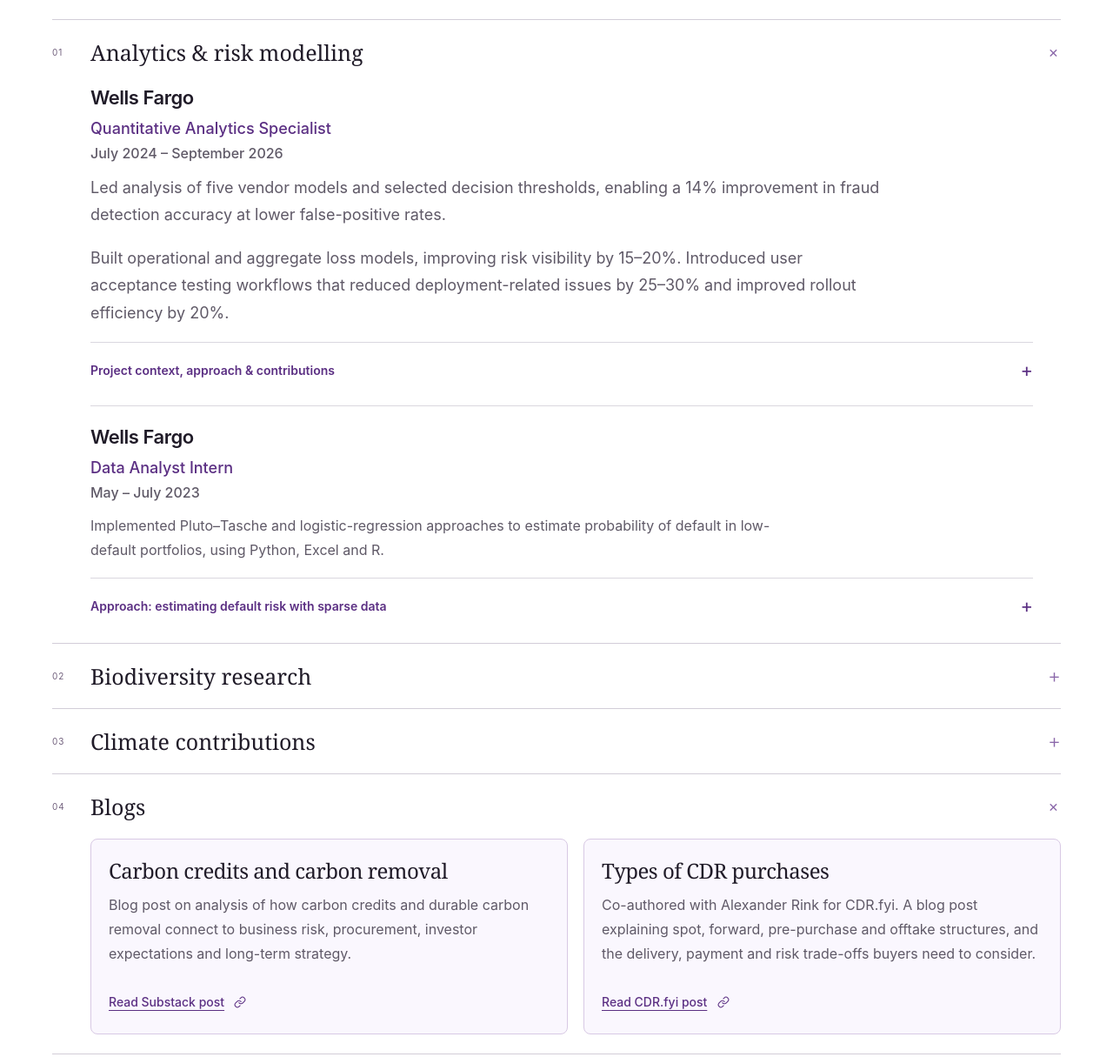
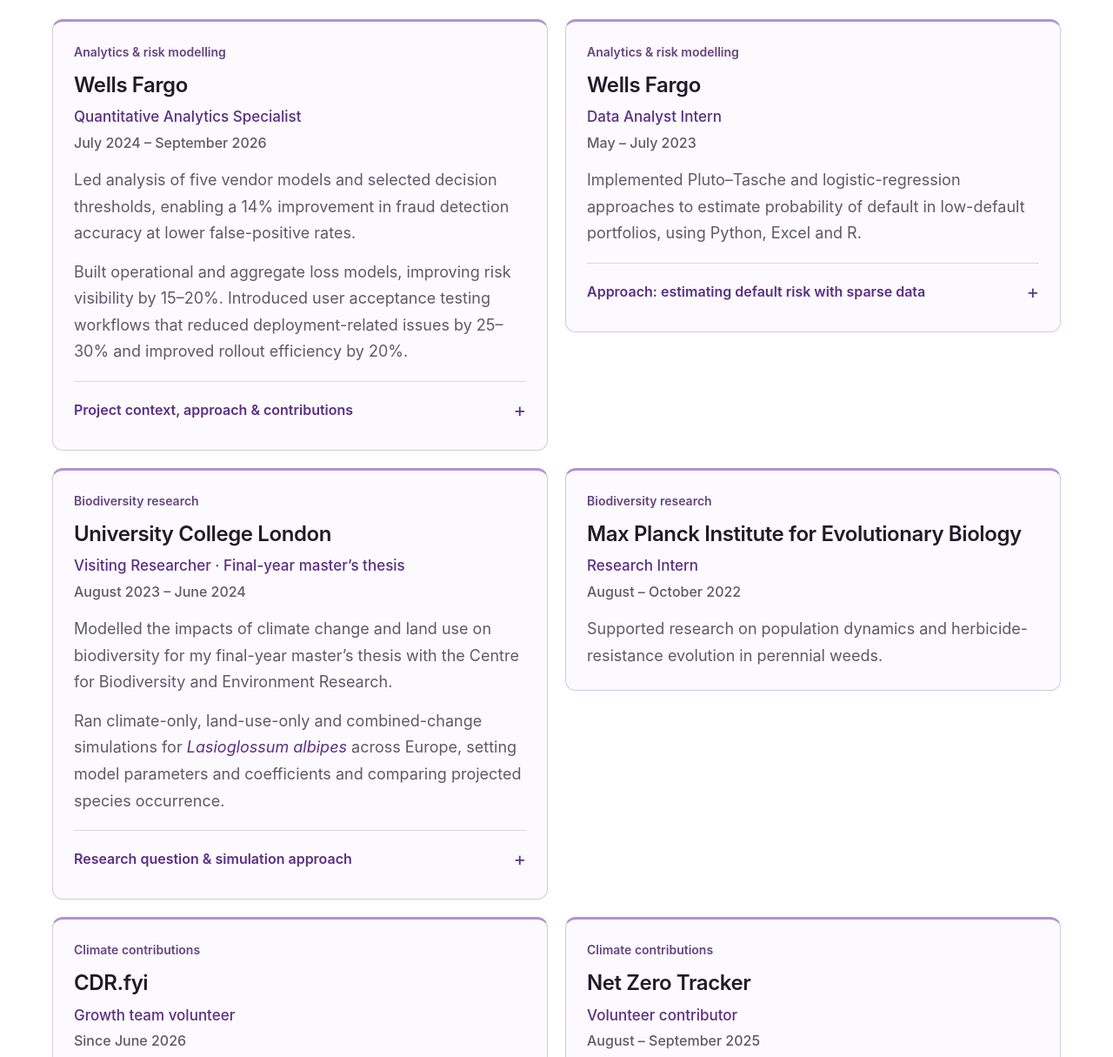
Before and after one commit to shrishtisinha8/website-personal, a plain HTML site: page public/index.html in a window 1280 px wide. Shown: the part 2222-3437 px from the top of the page at 87% size. Drawn offline with Linux system fonts and the light colour scheme.

Commit message:
Show all experience in readable cards with larger text throughout work

```diff
--- a/public/index.html
+++ b/public/index.html
@@ -12,7 +12,7 @@
   <link rel="icon" type="image/svg+xml" href="assets/favicon.svg?v=5">
   <link rel="stylesheet" href="styles.css?v=3">
   <link rel="stylesheet" href="portrait.css?v=7">
-  <link rel="stylesheet" href="theme.css?v=6">
+  <link rel="stylesheet" href="theme.css?v=7">
   <script src="content.js?v=11" defer></script>
   <script src="app.js?v=8" defer></script>
 </head>
@@ -80,15 +80,18 @@
     </section>
     <section class="work-section" id="work" aria-labelledby="work-title"><div class="section-shell section-spacing">
       <div class="section-top"><div><p class="eyebrow">02 / WORK & RÉSUMÉ</p><h2 id="work-title">Work, research<br><em>& contributions.</em></h2></div><p class="section-aside">Selected roles, research and writing.<br>Specific contributions and results.</p></div>
-      <div class="work-layout"><div class="work-rows">
-        <details class="work-row" open>
-          <summary><span class="row-number">01</span><span>Analytics & risk modelling</span><span class="expand-icon" aria-hidden="true">+</span></summary>
-          <div class="row-body">
-            <article class="portfolio-entry experience-entry">
+      <div class="work-layout work-overview">
+        <aside class="resume-card resume-summary" aria-labelledby="resume-title">
+        <div class="resume-copy"><p class="eyebrow">EXPERIENCE &amp; CONTRIBUTIONS</p><h3 id="resume-title">My résumé</h3><p id="resume-description">Roles, research and results, with the details behind my work.</p></div>
+        <a class="button button-outline" id="resume-link" aria-disabled="true" tabindex="-1">View my résumé</a>
+      </aside>
+        <div class="experience-grid">
+            <article class="portfolio-entry experience-entry experience-card">
+              <p class="experience-category">Analytics &amp; risk modelling</p>
               <h3>Wells Fargo</h3>
               <p class="experience-meta"><span class="experience-role">Quantitative Analytics Specialist</span><span class="experience-dates">July 2024 – September 2026</span></p>
-              <p class="experience-summary">Led analysis of five vendor models and selected decision thresholds, enabling a 14% improvement in fraud detection accuracy at lower false-positive rates.</p>
-              <p class="experience-summary">Built operational and aggregate loss models, improving risk visibility by 15–20%. Introduced user acceptance testing workflows that reduced deployment-related issues by 25–30% and improved rollout efficiency by 20%.</p>
+              <p>Led analysis of five vendor models and selected decision thresholds, enabling a 14% improvement in fraud detection accuracy at lower false-positive rates.</p>
+              <p>Built operational and aggregate loss models, improving risk visibility by 15–20%. Introduced user acceptance testing workflows that reduced deployment-related issues by 25–30% and improved rollout efficiency by 20%.</p>
               <details class="experience-detail" id="wells-fargo-detail">
                 <summary><span>Project context, approach &amp; contributions</span><span class="detail-toggle" aria-hidden="true">+</span></summary>
                 <div class="experience-detail-body">
@@ -109,7 +112,8 @@
                 </div>
               </details>
             </article>
-            <article class="portfolio-entry experience-entry">
+            <article class="portfolio-entry experience-entry experience-card">
+              <p class="experience-category">Analytics &amp; risk modelling</p>
               <h3>Wells Fargo</h3>
               <p class="experience-meta"><span class="experience-role">Data Analyst Intern</span><span class="experience-dates">May – July 2023</span></p>
               <p>Implemented Pluto–Tasche and logistic-regression approaches to estimate probability of default in low-default portfolios, using Python, Excel and R.</p>
@@ -127,12 +131,8 @@
                 </div>
               </details>
             </article>
-          </div>
-        </details>
-        <details class="work-row">
-          <summary><span class="row-number">02</span><span>Biodiversity research</span><span class="expand-icon" aria-hidden="true">+</span></summary>
-          <div class="row-body">
-            <article class="portfolio-entry experience-entry">
+            <article class="portfolio-entry experience-entry experience-card">
+              <p class="experience-category">Biodiversity research</p>
               <h3>University College London</h3>
               <p class="experience-meta"><span class="experience-role">Visiting Researcher · Final-year master’s thesis</span><span class="experience-dates">August 2023 – June 2024</span></p>
               <p>Modelled the impacts of climate change and land use on biodiversity for my final-year master’s thesis with the Centre for Biodiversity and Environment Research.</p>
@@ -152,34 +152,31 @@
                 </div>
               </details>
             </article>
-            <article class="portfolio-entry experience-entry">
+            <article class="portfolio-entry experience-entry experience-card">
+              <p class="experience-category">Biodiversity research</p>
               <h3>Max Planck Institute for Evolutionary Biology</h3>
               <p class="experience-meta"><span class="experience-role">Research Intern</span><span class="experience-dates">August – October 2022</span></p>
               <p>Supported research on population dynamics and herbicide-resistance evolution in perennial weeds.</p>
             </article>
-          </div>
-        </details>
-        <details class="work-row">
-          <summary><span class="row-number">03</span><span>Climate contributions</span><span class="expand-icon" aria-hidden="true">+</span></summary>
-          <div class="row-body">
-            <article class="portfolio-entry experience-entry">
+            <article class="portfolio-entry experience-entry experience-card">
+              <p class="experience-category">Climate contributions</p>
               <h3>CDR.fyi</h3>
               <p class="experience-meta"><span class="experience-role">Growth team volunteer</span><span class="experience-dates">Since June 2026</span></p>
               <p>Co-authored CDR.fyi’s blog on spot, forward, pre-purchase and offtake structures, explaining payment timing, delivery commitments and buyer risks.</p>
               <p>Currently contributing to market reports on durable carbon removal and supporting CDR.fyi’s growth strategy and content ideation.</p>
             </article>
-            <article class="portfolio-entry experience-entry">
+            <article class="portfolio-entry experience-entry experience-card">
+              <p class="experience-category">Climate contributions</p>
               <h3>Net Zero Tracker</h3>
               <p class="experience-meta"><span class="experience-role">Volunteer contributor</span><span class="experience-dates">August – September 2025</span></p>
               <p>Helped maintain Net Zero Tracker’s public database of net-zero targets.</p>
             </article>
-          </div>
-        </details>
-        <details class="work-row" id="work-portfolio" open><summary><span class="row-number">04</span><span>Blogs</span><span class="expand-icon" aria-hidden="true">+</span></summary><div class="row-body"><p>Blog posts on carbon markets, climate and business strategy.</p></div></details>
-      </div><aside class="resume-card resume-summary" aria-labelledby="resume-title">
-        <div class="resume-copy"><p class="eyebrow">EXPERIENCE &amp; CONTRIBUTIONS</p><h3 id="resume-title">My résumé</h3><p id="resume-description">Roles, research and results, with the details behind my work.</p></div>
-        <a class="button button-outline" id="resume-link" aria-disabled="true" tabindex="-1">View my résumé</a>
-      </aside></div>
+        </div>
+        <section class="work-blogs" id="work-portfolio" aria-labelledby="work-blogs-title">
+          <h3 id="work-blogs-title">Blogs</h3>
+          <div class="row-body"><p>Blog posts on carbon markets, climate and business strategy.</p></div>
+        </section>
+      </div>
     </div></section>
     <div class="focus-stage">
     <section class="interests section-shell section-spacing" id="interests" aria-labelledby="interests-title">
--- a/public/theme.css
+++ b/public/theme.css
@@ -95,8 +95,45 @@ a.text-link::after, a.button::after { margin-left: 0; }
 
 
 
-/* Larger text for the Wells Fargo role's main contribution summary. */
-.row-body .experience-entry > p.experience-summary {
-  font-size: 1.125rem;
-  line-height: 1.75;
+
+/* All roles are visible together; project details stay optional within each card. */
+.work-layout.work-overview { display: flex; flex-direction: column; align-items: stretch; gap: 24px; }
+.experience-grid { display: grid; grid-template-columns: repeat(2, minmax(0, 1fr)); gap: 20px; align-items: start; }
+.work-section .experience-grid > .experience-card {
+  min-width: 0;
+  margin: 0;
+  padding: 24px;
+  border: 1px solid #d5c8df;
+  border-top: 3px solid #b292cc;
+  border-radius: 12px;
+  background: #fcfaff;
 }
+.experience-card .experience-category { font-size: .875rem; font-weight: 600; line-height: 1.5; color: #674380; margin: 0 0 12px; }
+.experience-card > h3 { font: 600 1.5rem/1.35 var(--sans); color: var(--ink); letter-spacing: -.4px; margin: 0 0 8px; }
+.experience-card .experience-meta { display: flex; flex-direction: column; gap: 4px; font-size: 1rem; line-height: 1.5; margin: 0 0 16px; }
+.experience-card .experience-role { font-size: 1.0625rem; color: var(--purple); font-weight: 500; }
+.experience-card .experience-dates { font-size: 1rem; color: var(--muted); font-weight: 500; }
+.experience-card > p:not(.experience-meta):not(.experience-category) { font-size: 1.125rem; line-height: 1.7; color: var(--muted); max-width: none; margin: 0 0 14px; }
+.experience-card > p:not(.experience-meta):not(.experience-category):last-child { margin-bottom: 0; }
+.experience-card .experience-detail { margin-top: 18px; }
+.experience-card .experience-detail > summary { font-size: 1rem; line-height: 1.5; }
+.experience-card .experience-detail-body p, .experience-card .detail-points { font-size: 1.125rem; line-height: 1.7; }
+.experience-card .experience-detail-body h4 { font-size: 1.125rem; }
+.experience-card .experience-detail-body .text-link { font-size: 1rem; line-height: 1.6; max-width: 100%; }
+.work-blogs { border-top: 1px solid #d5c8df; padding-top: 24px; }
+.work-blogs > h3 { font: 600 1.5rem/1.4 var(--sans); margin: 0 0 18px; }
+.work-overview #work-portfolio .row-body { padding: 0; gap: 20px; }
+.work-overview #work-portfolio .portfolio-entry { padding: 24px; }
+.work-overview #work-portfolio .portfolio-entry h3 { font-size: 1.5rem; }
+.work-overview #work-portfolio .portfolio-entry p { font-size: 1.125rem; line-height: 1.7; max-width: none; }
+.work-overview #work-portfolio .text-link { font-size: 1rem; }
+@media (max-width: 950px) {
+  .experience-grid { grid-template-columns: 1fr; }
+}
+@media (max-width: 680px) {
+  .work-layout.work-overview { gap: 20px; }
+  .experience-grid { gap: 16px; }
+  .work-section .experience-grid > .experience-card { padding: 20px; }
+  .experience-card > h3 { font-size: 1.375rem; }
+  .work-overview #work-portfolio .portfolio-entry { padding: 20px; }
+}
```
Also changed, not shown: 1 other file.
